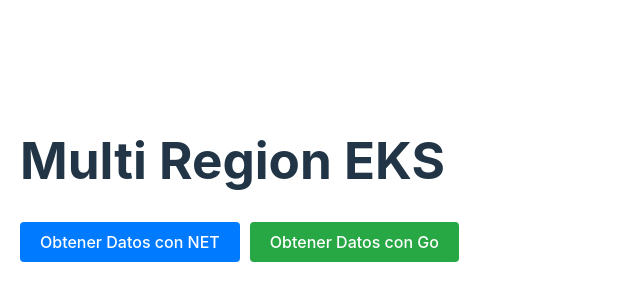
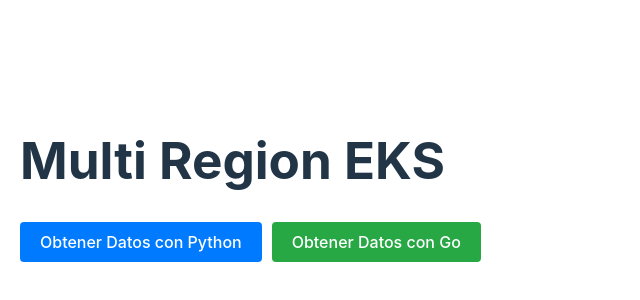
Before and after one commit to cparionaf/moc-frontend, a React (Vite) app: page / in a window 1280 px wide. Shown: the part 210-510 px from the top of the page, without its empty margins (0-640 px from the left). Built offline with nearby package versions, Linux system fonts and the light colour scheme.

Commit message:
refacotr: modify app

```diff
--- a/src/App.jsx
+++ b/src/App.jsx
@@ -61,7 +61,7 @@
           }}
           disabled={loading}
         >
-          {loading ? 'Cargando...' : 'Obtener Datos con NET'}
+          {loading ? 'Cargando...' : 'Obtener Datos con Python'}
         </button>
 
         {/* Segundo botón */}
@@ -84,7 +84,7 @@
 
       {/* Sección para mostrar resultados de la primera llamada */}
       <div style={{ marginBottom: '20px' }}>
-        {loading && <p>Cargando datos...</p>}
+        {loading && <p>Cargando datos con Python</p>}
         {error && <p style={{ color: 'red' }}>{error}</p>}
         {data && (
           <div style={{ marginTop: '20px' }}>
@@ -102,7 +102,7 @@
 
       {/* Sección para mostrar resultados de la segunda llamada */}
       <div>
-        {secondLoading && <p>Cargando datos secundarios...</p>}
+        {secondLoading && <p>Cargando datos con Go...</p>}
         {secondError && <p style={{ color: 'red' }}>{secondError}</p>}
         {secondData && (
           <div style={{ marginTop: '20px' }}>
```
